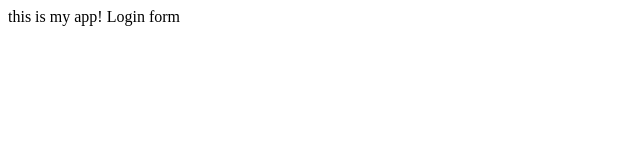
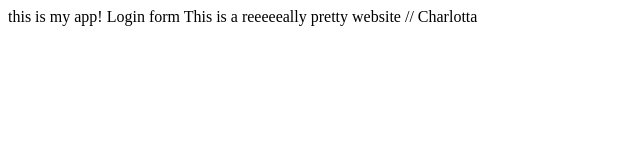
Before and after one commit to grsa1500/DT173G, a plain HTML site: page index.html in a window 1280 px wide. Shown: the whole page, without its empty margins (0-640 px from the left). Drawn offline with Linux system fonts and the light colour scheme.

Commit message:
changed index file

```diff
--- a/index.html
+++ b/index.html
@@ -5,5 +5,6 @@
 <body>
 this is my app!
 Login form
+This is a reeeeeally pretty website // Charlotta
 </body>
 </html>
```
